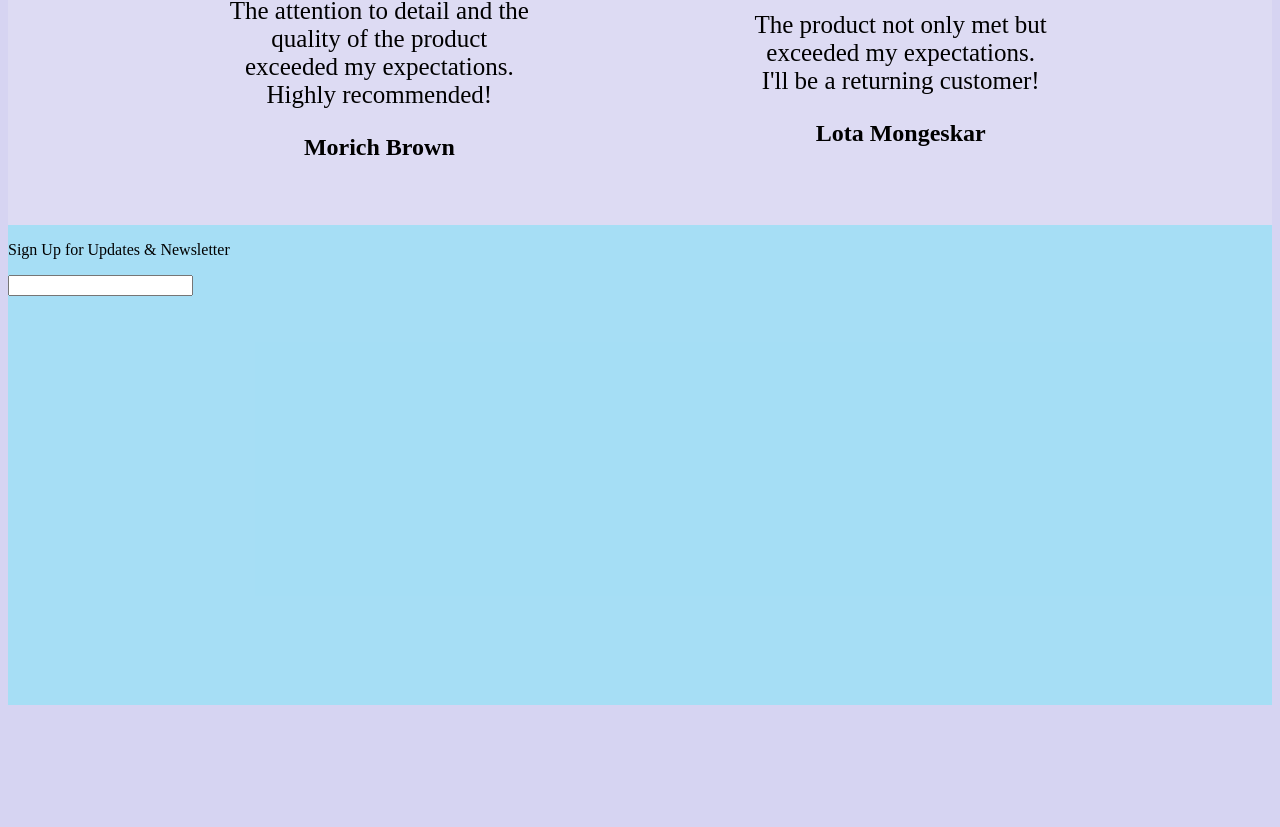
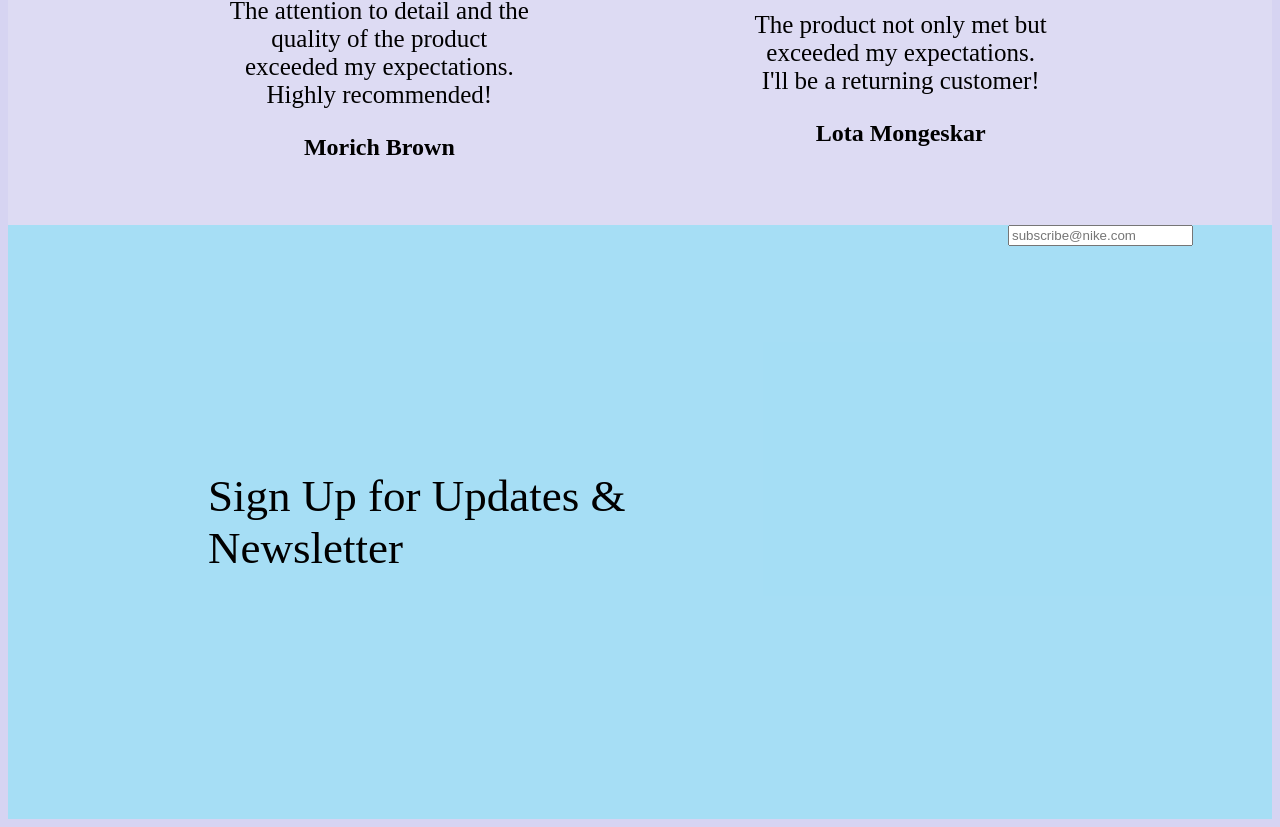
Before and after one commit to AddyJaime/nike, a React (Vite) app: page / in a window 1280 px wide. Shown: the part 4485-5312 px from the top of the page. Before the commit the page ends 5198 px from the top, so only its background shows below. Built offline with nearby package versions, Linux system fonts and the light colour scheme.

Commit message:
paragram created for updates and placeholder

```diff
--- a/src/components/SignUp/SignUp.css
+++ b/src/components/SignUp/SignUp.css
@@ -1,4 +1,11 @@
 .sign-up-container {
-  min-height: 60vh;
+  display: flex;
+  flex-direction: row;
+  min-height: 40vh;
   background-color: rgba(0, 255, 255, 0.227);
 }
+.signup-paragram {
+  padding: 200px;
+  font-size: 45px;
+  max-width: 600px;
+}
--- a/src/components/SignUp/SignUp.tsx
+++ b/src/components/SignUp/SignUp.tsx
@@ -4,8 +4,12 @@ import "./SignUp.css";
 const SignUp: React.FC = () => {
   return (
     <div className="sign-up-container">
-      <p>Sign Up for Updates & Newsletter</p>
-      <input type="text" />
+      <div>
+        <p className="signup-paragram">Sign Up for Updates & Newsletter</p>
+      </div>
+      <div>
+        <input type="text" placeholder="subscribe@nike.com" />
+      </div>
     </div>
   );
 };
```
